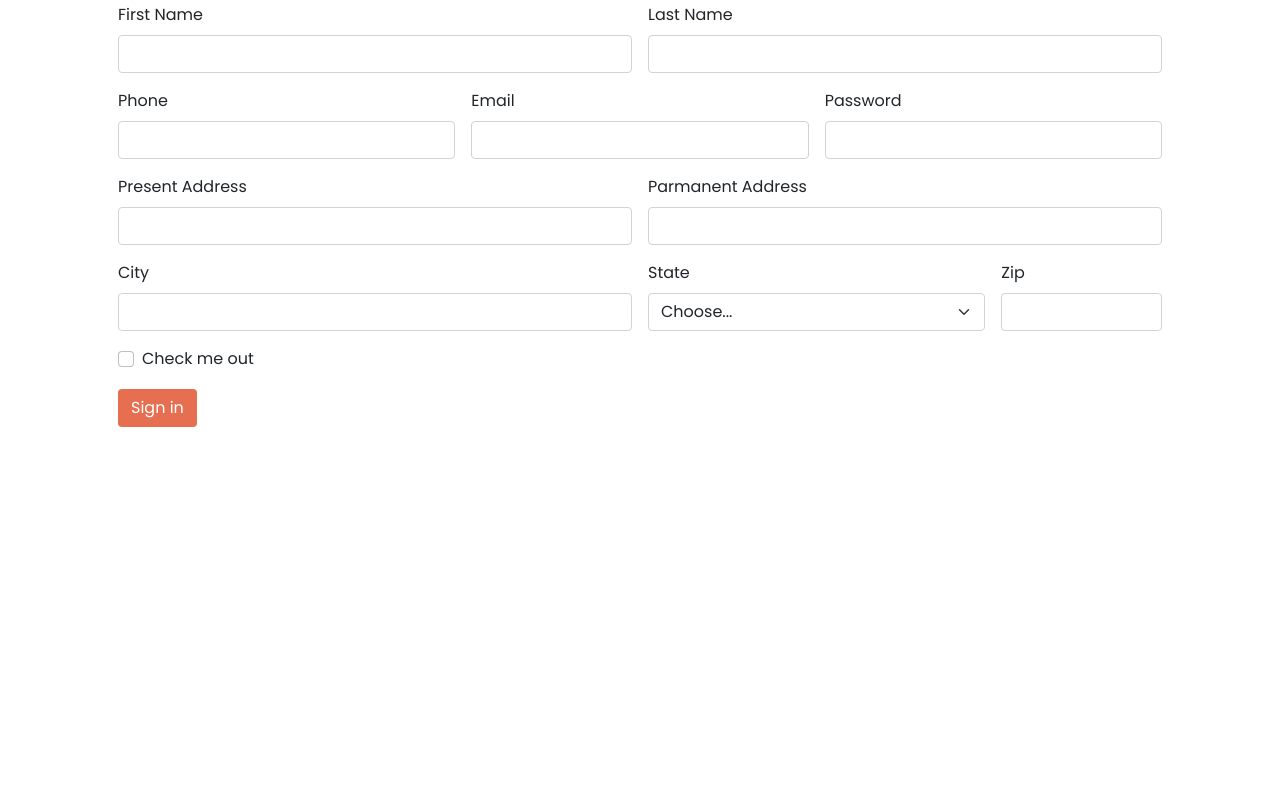
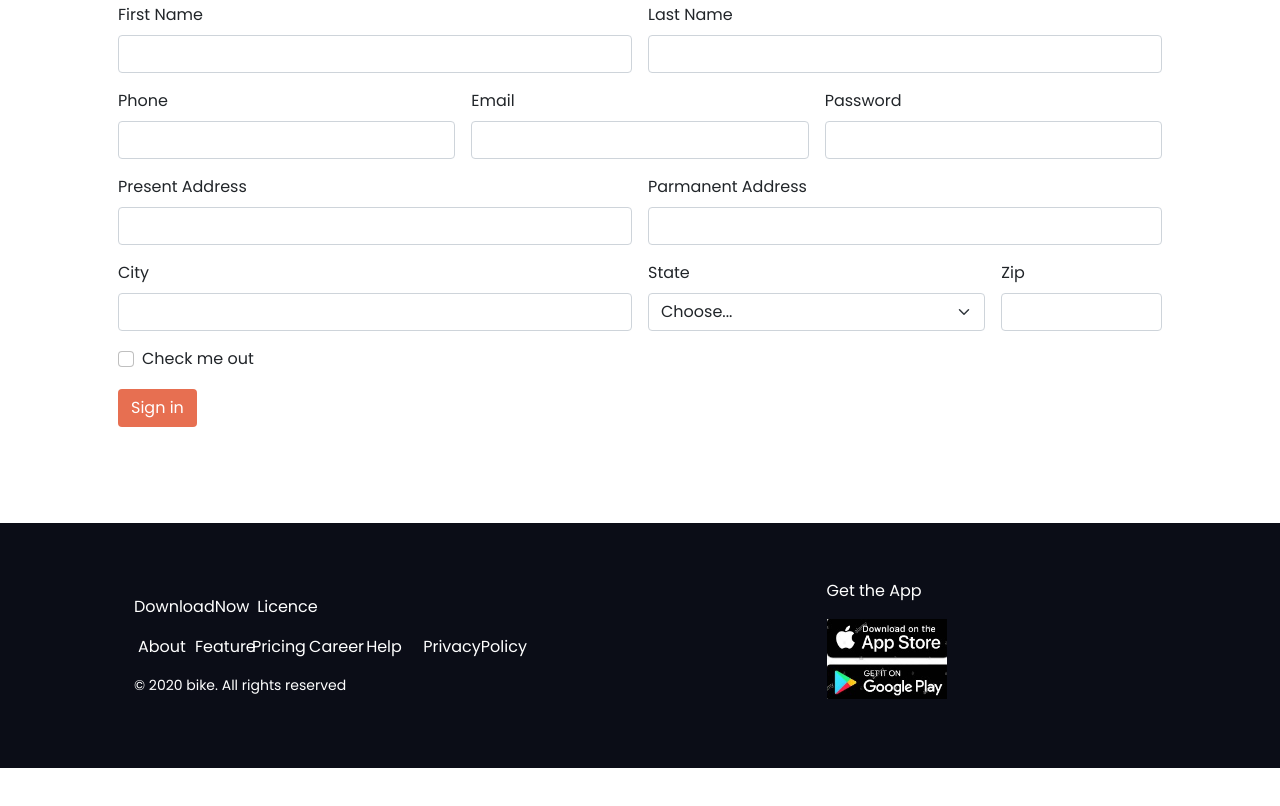
Before and after one commit to eimon078/-honda-cbr-bootstrap, a plain HTML site: page index.html in a window 1280 px wide. Shown: the part 4220-5026 px from the top of the page. Before the commit the page ends 4743 px from the top, so only its background shows below. Drawn offline with nearby package versions, Linux system fonts and the light colour scheme.

Commit message:
Add footer

```diff
--- a/index.html
+++ b/index.html
@@ -10,7 +10,7 @@
     <link href="https://cdn.jsdelivr.net/npm/bootstrap@5.0.2/dist/css/bootstrap.min.css" rel="stylesheet"
         integrity="sha384-EVSTQN3/azprG1Anm3QDgpJLIm9Nao0Yz1ztcQTwFspd3yD65VohhpuuCOmLASjC" crossorigin="anonymous">
     <!-- css style  -->
-    <link rel="stylesheet" href="style.css">
+    <link rel="stylesheet" href="styles/style.css">
     <!-- fonr awesome  -->
     <script src="https://kit.fontawesome.com/ffd84caa02.js" crossorigin="anonymous"></script>
 
@@ -42,7 +42,8 @@
                             <a class="nav-link text-white" href="#">Contact</a>
                         </li>
                         <li class="nav-item">
-                            <a class="nav-link" href="#"><button type="button" class="btn btn-color">Login</button></a>
+                            <a class="nav-link" target="_blank" href="https://www.honda.com/"><button type="button"
+                                    class="btn btn-color">Login</button></a>
                         </li>
                     </ul>
                 </div>
@@ -469,6 +470,38 @@
 
     <!-- Main End  -->
 
+    <!-- footer start  -->
+    <footer class="text-white">
+        <section class="container my-5 p-5">
+            <div class="d-flex bd-highlight flex-column flex-lg-row justify-content-between">
+                <div class="p-2 flex-fill bd-highlight">
+                    <p>
+                    <ul class="d-flex m-0 ps-2">
+                        <li class="pe-2">DownloadNow </li>
+                        <li class="pe-2"> Licence</li>
+                    </ul>
+                    </p>
+                    <p>
+                    <ul class=" row m-0 p-0">
+                        <li class="pe-2 col-md-1 col-3">About</li>
+                        <li class="pe-2 col-md-1 col-3">Feature</li>
+                        <li class="pe-2 col-md-1 col-3">Pricing</li>
+                        <li class="pe-2 col-md-1 col-3">Career</li>
+                        <li class="pe-2 col-md-1 col-3">Help</li>
+                        <li class="pe-2 col-md-1 col-3">PrivacyPolicy</li>
+                    </ul>
+                    </p>
+                    <p class="f-size  ps-2">© 2020 bike. All rights reserved</p>
+                </div>
+                <div class="p-2 flex-fill bd-highlight ">
+                    <p>Get the App</p>
+                    <img class="footer-img" src="images/app-logo.jpg" alt="">
+                </div>
+            </div>
+
+        </section>
+    </footer>
+
     <script src="https://cdn.jsdelivr.net/npm/bootstrap@5.0.2/dist/js/bootstrap.bundle.min.js"
         integrity="sha384-MrcW6ZMFYlzcLA8Nl+NtUVF0sA7MsXsP1UyJoMp4YLEuNSfAP+JcXn/tWtIaxVXM" crossorigin="anonymous">
         </script>
--- a/style.css
+++ b/styles/style.css
@@ -62,3 +62,15 @@ h1{
     width: 90%;
     height: 85%;
 }
+
+/* footer style  */
+footer{
+    background-color: #0B0D17;;
+}
+ul{
+    list-style: none;
+}
+.footer-img{
+    width: 120px;
+    height: 80px;
+}
```
Also changed, not shown: images/app-logo.jpg (added), images/download.png (added), 1 other file.
